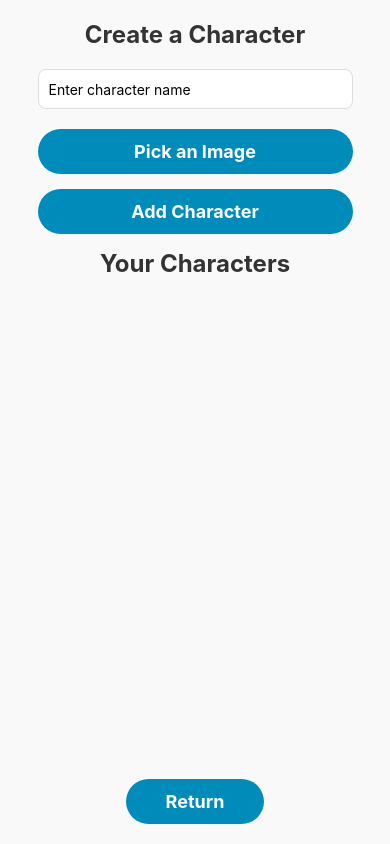
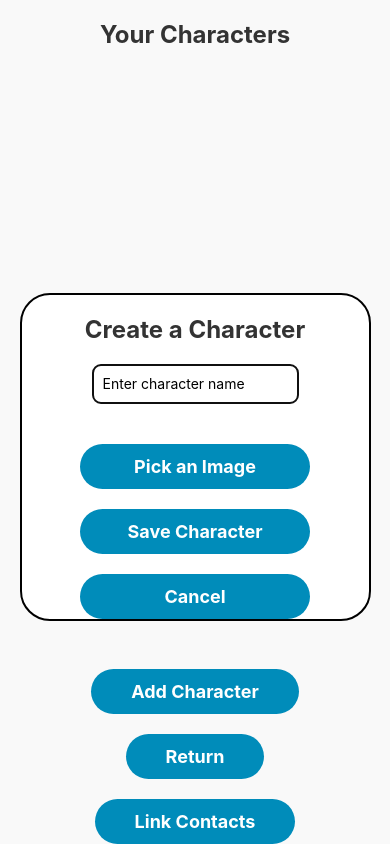
Before and after one commit to fayhope/guess-who, a React Native app: screen /Characters in a window 390 px wide. Built offline with nearby package versions, Linux system fonts and the light colour scheme.

Commit message:
Frontend changes

```diff
--- a/characters.js
+++ b/characters.js
@@ -1,33 +1,48 @@
 import AsyncStorage from '@react-native-async-storage/async-storage';
 import * as ImagePicker from 'expo-image-picker';
 import React, { useEffect, useState } from 'react';
-import { Alert, FlatList, Image, StyleSheet, Text, TextInput, TouchableOpacity, View } from 'react-native';
+import { Alert, FlatList, Image, Modal, SafeAreaView, StyleSheet, Text, TextInput, TouchableOpacity, View } from 'react-native';
+import Contacts from 'react-native-contacts';
 
 export default function Characters({ navigation }) {
-    console.log("Characters component mounted");
     const [name, setName] = useState('');
     const [image, setImage] = useState(null);
     const [characters, setCharacters] = useState([]);
+    const [modalVisible, setModalVisible] = useState(true);
 
     useEffect(() => {
         loadCharacters();
     }, []);
+    const linkContacts = async () => {
+      try {
+        const contacts = await Contacts.getAll();
+        const newCharacters = contacts.map(contact => ({
+          id: Date.now().toString(),
+          name: contact.displayName,
+          image: contact.image || null,
+        }));
+        console.log("characters Linked");
+
+        const updatedCharacters = [...characters, ...newCharacters];
+        setCharacters(updatedCharacters);
+        saveCharacters(updatedCharacters);
+
+      } catch (error) {
+        alert("Cannot Link Contacts Now! Check Permissions and Try Again!");
+      }
+    };
 
     const handleDeleteCharacter = async (id) => {
         const updatedCharacters = characters.filter((character) => character.id !== id);
         setCharacters(updatedCharacters);
-    await saveCharacters(updatedCharacters); // Wait for saving to finish
+        await saveCharacters(updatedCharacters);
     };
 
     const loadCharacters = async () => {
         try {
             const storedCharacters = await AsyncStorage.getItem('characters');
             if (storedCharacters) {
-          const parsedCharacters = JSON.parse(storedCharacters);
-        setCharacters(parsedCharacters);
-        console.log("Characters loaded from storage:", parsedCharacters);
-      } else {
-        console.log("No characters found in storage");
+                setCharacters(JSON.parse(storedCharacters));
             }
         } catch (error) {
             console.error('Failed to load characters', error);
@@ -37,13 +52,12 @@ export default function Characters({ navigation }) {
     const saveCharacters = async (newCharacters) => {
         try {
             await AsyncStorage.setItem('characters', JSON.stringify(newCharacters));
-       console.log("Characters saved to storage:", newCharacters);
         } catch (error) {
             console.error('Failed to save characters', error);
         }
     };
 
-  const handleAddCharacter = async () => { // Make function async
+    const handleAddCharacter = async () => {
         if (!name.trim()) {
             Alert.alert('Error', 'Name is required!');
             return;
@@ -53,9 +67,10 @@ export default function Characters({ navigation }) {
         const updatedCharacters = [...characters, newCharacter];
 
         setCharacters(updatedCharacters);
-    await saveCharacters(updatedCharacters);  // Wait for saving to finish
+        await saveCharacters(updatedCharacters);
         setName('');
         setImage(null);
+        setModalVisible(false);
     };
 
     const pickImage = async () => {
@@ -78,29 +93,10 @@ export default function Characters({ navigation }) {
     };
 
     return (
-    <View style={styles.container}>
-      <Text style={styles.title}>Create a Character</Text>
-
-      <TextInput
-        style={styles.input}
-        placeholder="Enter character name"
-        value={name}
-        onChangeText={setName}
-      />
-
-      <TouchableOpacity style={styles.button} onPress={pickImage}>
-        <Text style={styles.buttonText}>Pick an Image</Text>
-      </TouchableOpacity>
-
-      {image && <Image source={{ uri: image }} style={styles.image} />}
-
-      <TouchableOpacity style={styles.button} onPress={handleAddCharacter}>
-        <Text style={styles.buttonText}>Add Character</Text>
-      </TouchableOpacity>
-
+        <SafeAreaView style={styles.container}>
             <Text style={styles.title}>Your Characters</Text>
-
             <FlatList
+                style={styles.characterContainer}
                 data={characters}
                 keyExtractor={(item) => item.id}
                 renderItem={({ item }) => (
@@ -111,17 +107,51 @@ export default function Characters({ navigation }) {
                             style={styles.deleteButton}
                             onPress={() => handleDeleteCharacter(item.id)}
                         >
-              <Text style={styles.deleteButtonText}>Delete</Text>
+                            <Text style={styles.deleteButtonText}>X</Text>
                         </TouchableOpacity>
                     </View>
                 )}
+                numColumns={3}
             />
+            <TouchableOpacity style={styles.button} onPress={() => setModalVisible(true)}>
+                <Text style={styles.buttonText}>Add Character</Text>
+            </TouchableOpacity>
+            <TouchableOpacity style={styles.button} onPress={() => navigation.goBack()}>
+                <Text style={styles.buttonText}>Return</Text>
+            </TouchableOpacity>
+            <TouchableOpacity style={styles.button} onPress={() => linkContacts()}>
+                <Text style={styles.buttonText}>Link Contacts</Text>
+            </TouchableOpacity>
 
-      {/* Return Button */}
-      <TouchableOpacity style={styles.returnButton} onPress={() => navigation.goBack()}>
-        <Text style={styles.returnButtonText}>Return</Text>
+            <Modal
+                visible={modalVisible}
+                animationType="slide"
+                transparent={true}
+                onRequestClose={() => setModalVisible(false)}
+            >
+                <View style={styles.modalContainer}>
+                    <View style={styles.modalContent}>
+                        <Text style={styles.title}>Create a Character</Text>
+                        <TextInput
+                            style={styles.input}
+                            placeholder="Enter character name"
+                            value={name}
+                            onChangeText={setName}
+                        />
+                        <TouchableOpacity style={styles.button} onPress={pickImage}>
+                            <Text style={styles.buttonText}>Pick an Image</Text>
+                        </TouchableOpacity>
+                        {image && <Image source={{ uri: image }} style={styles.image} />}
+                        <TouchableOpacity style={styles.button} onPress={handleAddCharacter}>
+                            <Text style={styles.buttonText}>Save Character</Text>
+                        </TouchableOpacity>
+                        <TouchableOpacity style={styles.button} onPress={() => setModalVisible(false)}>
+                            <Text style={styles.buttonText}>Cancel</Text>
                         </TouchableOpacity>
                     </View>
+                </View>
+            </Modal>
+        </SafeAreaView>
     );
 }
 
@@ -133,11 +163,16 @@ const styles = StyleSheet.create({
     padding: 20,
     backgroundColor: '#f9f9f9',
   },
+  buttonContainer: {
+    display: "flex",
+    flexDirection: 'row',
+  },
   title: {
     fontSize: 24,
     fontWeight: 'bold',
     color: '#333',
     marginBottom: 20,
+    marginTop: 20,
     textAlign: 'center',
   },
   input: {
@@ -149,6 +184,20 @@ const styles = StyleSheet.create({
     paddingLeft: 10,
     marginBottom: 20,
     backgroundColor: '#fff',
+    alignSelf: 'center',
+  },
+  contactButton: {
+    backgroundColor: '#008CBA',
+    borderRadius: 30,
+    marginBottom: 15,
+    justifyContent: 'center',
+    alignItems: 'center',
+    width: '90%',
+    padding: '4%',
+  },
+  characterContainer: {
+    width: '90%',
+    alignContent: "center",
   },
   image: {
     width: 100,
@@ -156,23 +205,13 @@ const styles = StyleSheet.create({
     borderRadius: 10,
     marginVertical: 10,
   },
-  button: {
-    backgroundColor: '#008CBA',
-    paddingVertical: 12,
-    paddingHorizontal: 30,
-    borderRadius: 30,
-    marginBottom: 15,
-    justifyContent: 'center',
-    alignItems: 'center',
-    width: '90%',
-  },
   buttonText: {
     fontSize: 18,
     color: '#fff',
     fontWeight: 'bold',
   },
   characterCard: {
-    width: '100%',
+    width: '30%',
     padding: 20,
     marginVertical: 12,
     backgroundColor: '#fff',
@@ -183,6 +222,7 @@ const styles = StyleSheet.create({
     shadowRadius: 6,
     elevation: 4,
     alignItems: 'center',
+    marginHorizontal: 5,
   },
   characterName: {
     fontSize: 20,
@@ -197,7 +237,7 @@ const styles = StyleSheet.create({
     marginBottom: 10,
   },
   deleteButton: {
-    backgroundColor: '#FF6347',
+    backgroundColor: 'red',
     paddingVertical: 8,
     paddingHorizontal: 20,
     borderRadius: 20,
@@ -207,7 +247,7 @@ const styles = StyleSheet.create({
     color: '#fff',
     fontWeight: 'bold',
   },
-  returnButton: {
+  button: {
     marginTop: 20,
     paddingVertical: 12,
     paddingHorizontal: 40,
@@ -221,4 +261,14 @@ const styles = StyleSheet.create({
     color: '#fff',
     fontWeight: 'bold',
   },
+  modalContainer: {
+    marginTop: '75%',
+    backgroundColor: '#FFFFFF',
+    alignItems: 'center',
+    alignSelf: 'center',
+    width: '90%',
+    borderBlockColor: "#000000",
+    borderRadius: 30,
+    borderWidth: 2,
+  }
 });
--- a/createGameScreen.js
+++ b/createGameScreen.js
@@ -2,7 +2,8 @@ import AsyncStorage from '@react-native-async-storage/async-storage';
 import { signInAnonymously } from 'firebase/auth';
 import { addDoc, collection, doc, getDoc, getDocs, updateDoc } from 'firebase/firestore';
 import React, { useEffect, useState } from 'react';
-import { StyleSheet, Text, TouchableOpacity, View } from 'react-native';
+import { ImageBackground, StyleSheet, Text, TextInput, TouchableOpacity, View } from 'react-native';
+import background from './background.jpg';
 import CharacterSelectionModal from './characterSelectionModal';
 import { auth, db } from './firebaseConfig';
 
@@ -16,6 +17,7 @@ export default function CreateGameScreen({ navigation }) {
   const [isLoading, setIsLoading] = useState(false);
   const [gameId, setGameId] = useState(null);
   const [loadingCharacters, setLoadingCharacters] = useState(true);
+  const [playerName, setPlayerName] = useState(null);
 
   useEffect(() => {
     const loadCharacters = async () => {
@@ -83,6 +85,11 @@ export default function CreateGameScreen({ navigation }) {
       return;
     }
 
+    try {
+      if (playerName) {
+        await AsyncStorage.setItem("name", JSON.stringify(playerName));
+    } }catch {(error)}
+
     setIsLoading(true);
 
     try {
@@ -95,7 +102,8 @@ export default function CreateGameScreen({ navigation }) {
       if (!players.some(player => player.playerId === auth.currentUser.uid)) {
         const newPlayer = {
           playerId: auth.currentUser.uid,
-          turn: players.length, // Assign turn based on current player count
+          turn: players.length,
+          name: playerName,
         };
         players.push(newPlayer);
         await updateDoc(gameRef, { players });
@@ -110,7 +118,8 @@ export default function CreateGameScreen({ navigation }) {
       navigation.navigate('WaitingRoom', {
         gameCode,
         gameId,
-        selectedCharacters, // Pass selected characters to the Waiting Room
+        selectedCharacters,
+        playerId // Pass selected characters to the Waiting Room
       });
 
     } catch (error) {
@@ -121,8 +130,17 @@ export default function CreateGameScreen({ navigation }) {
   };
 
   return (
+    <ImageBackground source = {background} resizeMode='cover' style={styles.background}>
     <View style={styles.container}>
-      <Text style={styles.title}>Create a New Game</Text>
+      <Text style={styles.title}>Create a</Text>
+      <Text style={styles.title}>New Game</Text>
+
+      <TextInput
+        style={styles.input}
+        placeholder="Nickname"
+        maxLength={12}
+        value={playerName}
+      />
 
       {!loadingCharacters && (
         <TouchableOpacity style={styles.button} onPress={() => setModalVisible(true)}>
@@ -134,8 +152,8 @@ export default function CreateGameScreen({ navigation }) {
         <Text style={styles.buttonText}>{isLoading ? 'Starting Game...' : 'Start'}</Text>
       </TouchableOpacity>
 
-      <TouchableOpacity style={styles.returnButton} onPress={() => navigation.goBack()}>
-        <Text style={styles.returnButtonText}>Return</Text>
+      <TouchableOpacity style={styles.button} onPress={() => navigation.goBack()}>
+        <Text style={styles.buttonText}>Return</Text>
       </TouchableOpacity>
 
       <CharacterSelectionModal
@@ -145,6 +163,7 @@ export default function CreateGameScreen({ navigation }) {
         onSelectCharacter={handleSelectCharacters}
       />
     </View>
+    </ImageBackground>
   );
 }
 
@@ -154,12 +173,17 @@ const styles = StyleSheet.create({
     justifyContent: 'center',
     alignItems: 'center',
     padding: 20,
-    backgroundColor: '#fff',
   },
   title: {
-    fontSize: 24,
+    fontSize: 50,
     fontWeight: 'bold',
-    marginBottom: 20,
+    marginBottom: 0,
+    marginTop: 0,
+    color: '#FFFFFF' ,
+    textAlign: 'center',
+    textShadowColor: '#000000',
+    textShadowOffset: {width:3, height:7},
+    textShadowRadius: 10,
   },
   gameCodeText: {
     fontSize: 18,
@@ -192,19 +216,20 @@ const styles = StyleSheet.create({
     color: '#fff',
     fontWeight: 'bold',
   },
-  returnButton: {
-    marginTop: 30,
-    paddingVertical: 15,
-    paddingHorizontal: 30,
-    backgroundColor: '#008CBA',
-    borderRadius: 30,
+  input: {
+    borderWidth: 1,
+    borderColor: '#ccc',
+    padding: 10,
+    borderRadius: 8,
+    width: '80%',
+    marginBottom: 20,
+    textAlign: 'center',
+    fontSize: 18,
+    backgroundColor: '#FFFFFF',
+    marginTop: 20,
+  },
+  background: {
+    flex: 1,
     justifyContent: 'center',
-    alignItems: 'center',
-    marginBottom: 10,
-  },
-  returnButtonText: {
-    fontSize: 18,
-    color: '#fff',
-    fontWeight: 'bold',
   },
 });
--- a/gameScreen.js
+++ b/gameScreen.js
@@ -7,10 +7,10 @@ import { db, liveDb } from './firebaseConfig';
 export default function GameScreen({ route, navigation }) {
   const { gameCode } = route.params; // Get game code passed from the previous screen
   const {gameId} = route.params;
+  const {playerId} = route.params;
   const [game, setGame] = useState(null);
   const [characters, setCharacters] = useState([]);
   const [players, setPlayers] = useState([]);
-  const [playerId, setPlayerId] = useState(null);
   const [turn, setTurn] = useState(null); // 0 for Player 1, 1 for Player 2
   const [selectedCharacters, setSelectedCharacters] = useState([]);
   const [removeMode, setRemoveMode] = useState(false); // Toggle remove mode
@@ -156,6 +156,7 @@ export default function GameScreen({ route, navigation }) {
   return (
     <View style={styles.container}>
       <Text>Game Code: {gameCode}</Text>
+      <Text>{playerId}</Text>
       <Text>{gameId.turn === players.find(player => player.playerId === playerId)?.turn ? 'Your Turn' : 'Not Your Turn'}</Text>
       <Text>Selected Characters: {selectedCharacters.join(", ")}</Text>
 
@@ -164,7 +165,7 @@ export default function GameScreen({ route, navigation }) {
           <View key={player.playerId} style={styles.playerBoard}>
             <Text>{`Player ${player.turn + 1}'s Board:`}</Text>
             <FlatList
-              data={characters}
+              data={selectedCharacters}
               renderItem={({ item }) => (
                 <View style={styles.characterRow}>
                   <Text>{item.name}</Text>
--- a/howToPlay.js
+++ b/howToPlay.js
@@ -5,7 +5,9 @@ export default function HowToPlay({ route, navigation }) {
     return(
         <View>
             <Text>Add Your Characters!</Text>
-            <Text>Click the button at the top of the home page and add any </Text>
+            <Text>Click the button at the top of the home page and add any characters, or import from contacts!</Text>
+            <Text>Play the Game</Text>
+            <Text>The game is designed for you to play in person or on the phone so you ask all the questions in real life! Just select the players you want to remove </Text>
         </View>
     );
 }
--- a/joinGame.js
+++ b/joinGame.js
@@ -2,7 +2,8 @@ import { useIsFocused } from '@react-navigation/native';
 import { getAuth, signInAnonymously } from 'firebase/auth';
 import { collection, doc, getDocs, query, updateDoc, where } from 'firebase/firestore';
 import React, { useEffect, useState } from 'react';
-import { Alert, StyleSheet, Text, TextInput, TouchableOpacity, View } from 'react-native';
+import { Alert, ImageBackground, SafeAreaView, StyleSheet, Text, TextInput, TouchableOpacity } from 'react-native';
+import background from './background.jpg';
 import { db } from './firebaseConfig';
 
 export default function JoinGame({ navigation }) {
@@ -10,6 +11,7 @@ export default function JoinGame({ navigation }) {
   const [players, setPlayers] = useState([]);
   const [isLoading, setIsLoading] = useState(false);
   const isFocused = useIsFocused();
+  const [playerName, setPlayerName] = useState('');
 
   useEffect(() => {
     const checkGameStatus = async () => {
@@ -72,25 +74,25 @@ export default function JoinGame({ navigation }) {
       };
 
       const updatedPlayers = [...gameData.players, newPlayer];
-
+      const playerId = auth.currentUser.uid;
       // Update the game with the new player
       await updateDoc(doc(db, 'games', gameDoc.id), { players: updatedPlayers });
       console.log('Player joined', updatedPlayers.length);
-
       // Redirect to the Waiting Room
+      setIsLoading(false);
       navigation.navigate('WaitingRoom', {
         gameCode: enteredCode,
         gameId: gameDoc.id,
-        playerName: newPlayer.playerId, // Placeholder for player name
+        playerId: playerId,
       });
     } else {
       Alert.alert('Error', 'Invalid game code');
     }
-    setIsLoading(false);
   };
 
   return (
-    <View style={styles.container}>
+    <ImageBackground source = {background} resizeMode='cover' style={styles.background}>
+    <SafeAreaView style={styles.container}>
       <Text style={styles.title}>Join a Game</Text>
 
       <TextInput
@@ -100,6 +102,12 @@ export default function JoinGame({ navigation }) {
         onChangeText={setEnteredCode}
         maxLength={6}
       />
+        <TextInput
+        style={styles.input}
+        placeholder="Nickname"
+        maxLength={12}
+        value={playerName}
+      />
     {isLoading && <Text>Loading Game...</Text>}
     <TouchableOpacity style={styles.Button} onPress={() => handleJoinGame() }>
         <Text style={styles.ButtonText}>Join Game</Text>
@@ -107,7 +115,8 @@ export default function JoinGame({ navigation }) {
     <TouchableOpacity style={styles.Button} onPress={() => navigation.goBack()}>
         <Text style={styles.ButtonText}>Return</Text>
     </TouchableOpacity>
-    </View>
+    </SafeAreaView>
+    </ImageBackground>
   );
 }
 
@@ -117,7 +126,7 @@ const styles = StyleSheet.create({
     justifyContent: 'center',
     alignItems: 'center',
     padding: 20,
-    backgroundColor: '#fff',
+
   },
   title: {
     fontSize: 24,
@@ -129,11 +138,12 @@ const styles = StyleSheet.create({
     borderWidth: 1,
     borderColor: '#ccc',
     padding: 10,
-    borderRadius: 5,
+    borderRadius: 8,
     width: '80%',
     marginBottom: 20,
     textAlign: 'center',
     fontSize: 18,
+    backgroundColor: "#FFFFFF"
   },
   waitingText: {
     fontSize: 18,
@@ -154,4 +164,8 @@ const styles = StyleSheet.create({
     color: '#fff',
     fontWeight: 'bold',
   },
+  background: {
+    flex: 1,
+    justifyContent: 'center',
+  },
 });
--- a/package.json
+++ b/package.json
@@ -19,6 +19,7 @@
     "firebase": "^11.1.0",
     "react": "18.3.1",
     "react-native": "0.76.5",
+    "react-native-contacts": "^8.0.4",
     "react-native-gesture-handler": "^2.21.2",
     "react-native-reanimated": "^3.16.6",
     "react-native-safe-area-context": "^5.0.0",
--- a/waitingRoom.js
+++ b/waitingRoom.js
@@ -1,12 +1,14 @@
 import { doc, onSnapshot, updateDoc } from 'firebase/firestore';
 import React, { useEffect, useState } from 'react';
-import { StyleSheet, Text, TouchableOpacity, View } from 'react-native';
+import { ImageBackground, StyleSheet, Text, TouchableOpacity, View } from 'react-native';
+import background from './background.jpg';
 import { db } from './firebaseConfig';
 
 export default function WaitingRoom({ route, navigation }) {
-  const { gameCode, gameId, selectedCharacters } = route.params;
+  const { gameCode, gameId, selectedCharacters = [] , playerId} = route.params;
   const [players, setPlayers] = useState([]);
   const [isLoading, setIsLoading] = useState(true);
+
 
   useEffect(() => {
     // Listen to game updates in real time
@@ -33,8 +35,7 @@ export default function WaitingRoom({ route, navigation }) {
     });
 
     return () => unsubscribe(); // Clean up the listener on unmount
-  }, [gameId, gameCode, selectedCharacters, navigation]);
-
+  }, [gameId, gameCode, selectedCharacters, navigation, playerId]);
   const handleStartGame = () => {
     if (players.length === 2) {
       // Start the game when both players have joined
@@ -42,7 +43,8 @@ export default function WaitingRoom({ route, navigation }) {
         gameCode,
         gridRows: 5,
         gridCols: 5,
-        gameID
+        gameId,
+        playerId,
       });
     } else {
       alert('Waiting for another player to join...');
@@ -50,6 +52,7 @@ export default function WaitingRoom({ route, navigation }) {
   };
 
   return (
+    <ImageBackground source = {background} resizeMode='cover' style={styles.background}>
     <View style={styles.container}>
       <Text style={styles.title}>Waiting for Players</Text>
 
@@ -82,6 +85,7 @@ export default function WaitingRoom({ route, navigation }) {
         <Text style={styles.returnButtonText}>Return</Text>
       </TouchableOpacity>
     </View>
+    </ImageBackground>
   );
 }
 
@@ -91,7 +95,6 @@ const styles = StyleSheet.create({
     justifyContent: 'center',
     alignItems: 'center',
     padding: 20,
-    backgroundColor: '#fff',
   },
   title: {
     fontSize: 24,
@@ -133,4 +136,8 @@ const styles = StyleSheet.create({
     color: '#fff',
     fontWeight: 'bold',
   },
+  background: {
+    flex: 1,
+    justifyContent: 'center',
+  },
 });
```
Also changed, not shown: 1 other file (tests, documents, lock files or other folders). Lines whose indentation alone changed are shown as unchanged.
